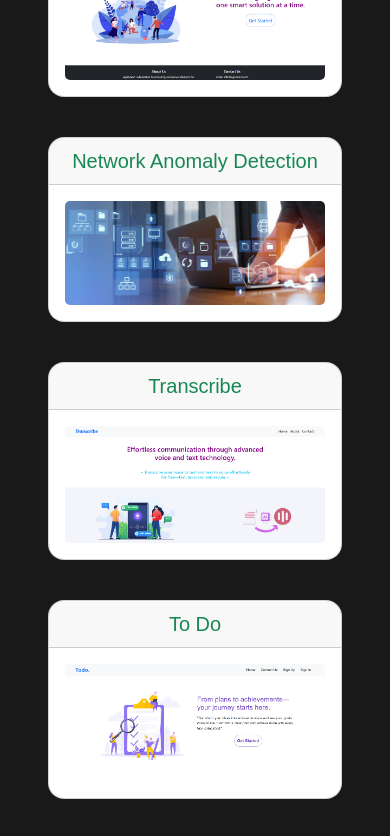
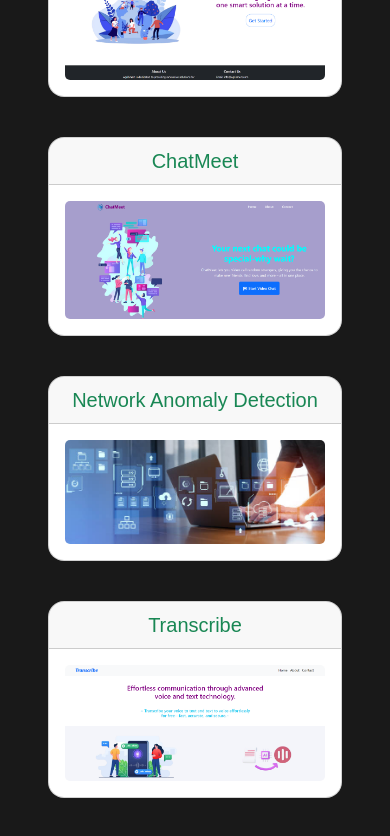
Before and after one commit to SPraveenKumar-spk/Portfolio, a React (Vite) app in the folder portfolio/: page / in a window 390 px wide. Shown: the part 3260-4096 px from the top of the page. Built offline with nearby package versions, Linux system fonts and the light colour scheme.

Commit message:
added chatmeet

```diff
--- a/portfolio/src/Components/Projects.jsx
+++ b/portfolio/src/Components/Projects.jsx
@@ -7,6 +7,7 @@
 import ClassSync from "../assets/ClassSync.png";
 import Amazon from "../assets/Amazon_clone.png";
 import Transcribe from "../assets/Transcribe.png";
+import ChatMeet from "../assets/ChatMeet.png";
 
 function ProjectCard({ title, imageUrl, link, animation, isVisible }) {
   return (
@@ -63,6 +64,15 @@
         </div>
         <div className="col-md-10">
           <ProjectCard
+            title="ChatMeet"
+            imageUrl={ChatMeet}
+            link="https://github.com/SPraveenKumar-spk/ChatMeet"
+            animation="slideInFromLeft"
+            isVisible={inView}
+          />
+        </div>
+        <div className="col-md-10">
+          <ProjectCard
             title="Network Anomaly Detection"
             imageUrl={Image1}
             link="https://github.com/SPraveenKumar-spk/Network_Anomaly_Detection"
```
Also changed, not shown: portfolio/src/assets/ChatMeet.png (added), portfolio/src/assets/chatapp.png (added).
